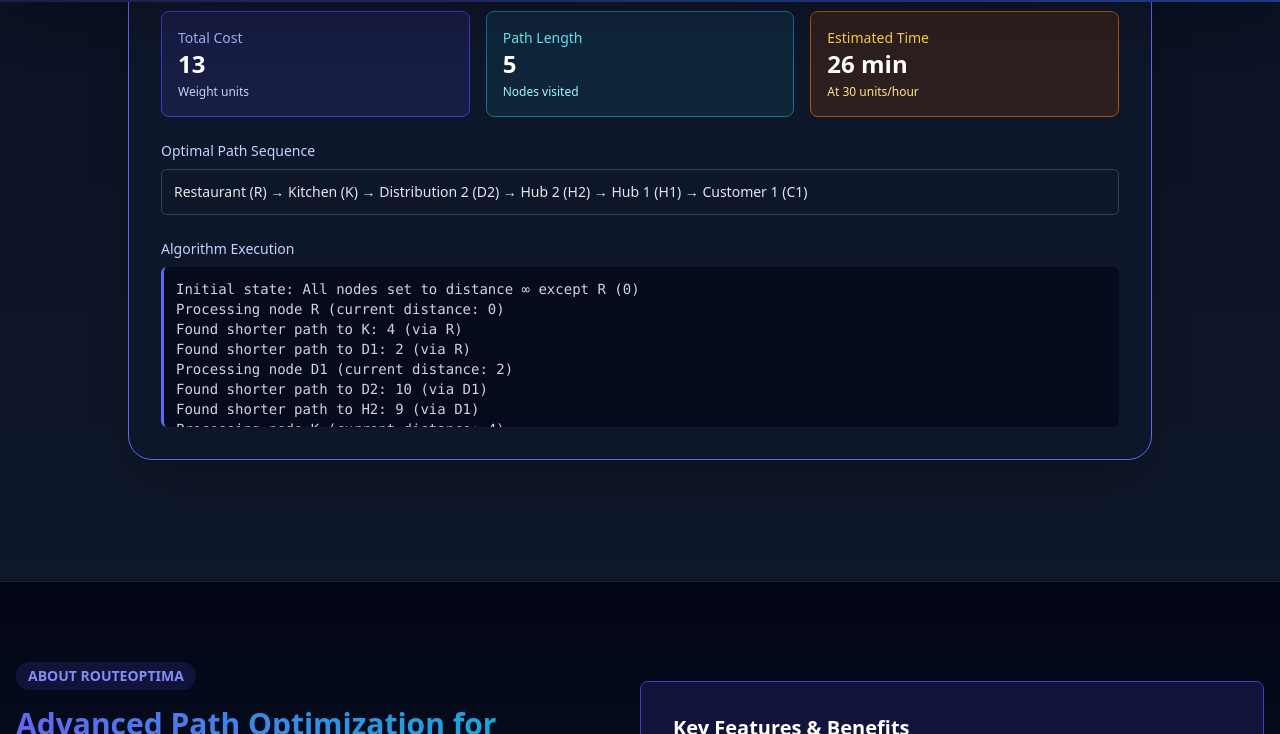
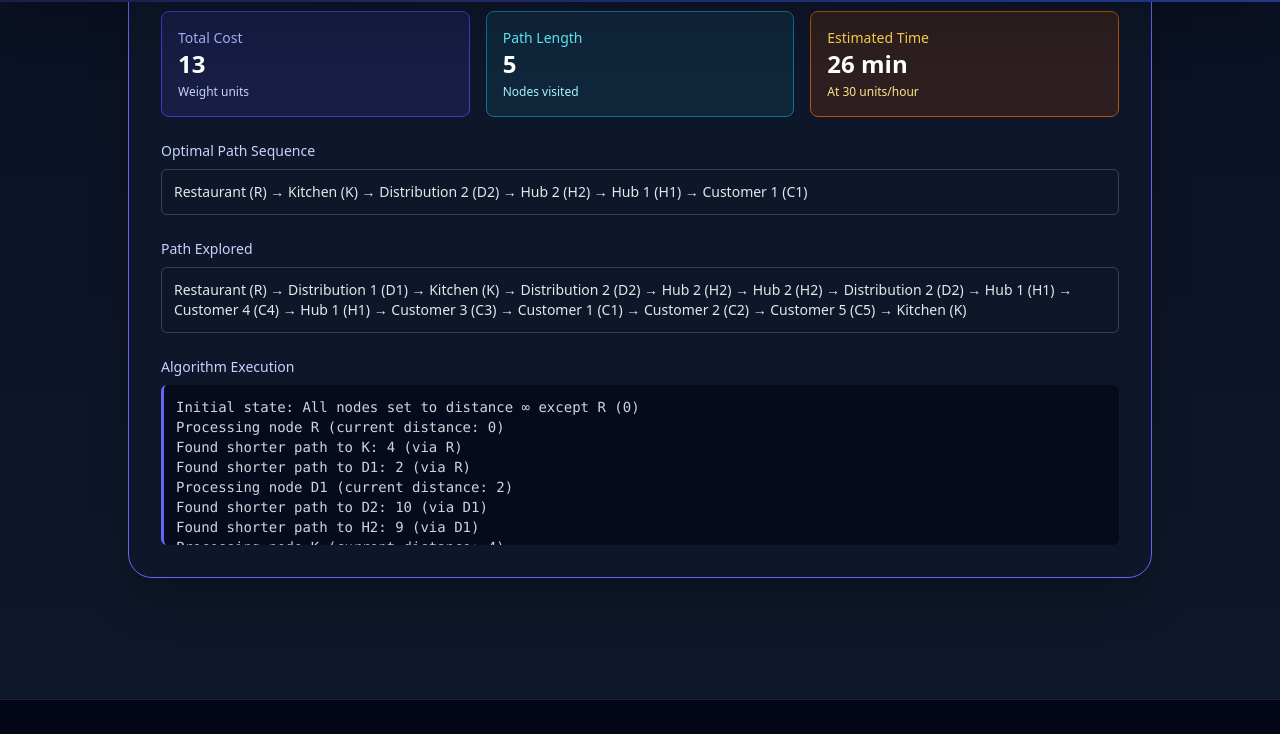
Before and after one commit to himanshuraj108/Food-Optimizer-Tool-using-HTML-CSS-JS, a plain HTML site: page index.html in a window 1280 px wide. Both pictures are taken after a click on the button "Calculate Optimal Path". Shown: the part 2493-3227 px from the top of the page. Drawn offline with nearby package versions, Linux system fonts and the light colour scheme.

Commit message:
Update index.html

```diff
--- a/index.html
+++ b/index.html
@@ -406,6 +406,12 @@
                             No path calculated yet
                         </div>
                     </div>
+                    <div class="mb-6">
+                        <div class="text-sm font-medium text-indigo-200 mb-2">Path Explored</div>
+                        <div id="path-explored" class="bg-slate-900/50 p-3 rounded-md text-sm text-gray-200 border border-slate-700">
+                            No nodes explored yet
+                        </div>
+                    </div>
                     <div>
                         <div class="text-sm font-medium text-indigo-200 mb-2">Algorithm Execution</div>
                         <div id="algorithm-steps" class="algorithm-steps p-3 rounded-md text-sm text-gray-300 overflow-auto max-h-40">
@@ -812,6 +818,8 @@
                 resultsDiv.classList.add('hidden');
                 clearHighlights();
                 algorithmStepsDiv.innerHTML = '';
+                const pathExploredDiv = document.getElementById('path-explored');
+                pathExploredDiv.textContent = 'No nodes explored yet';
 
                 // Create adjacency list for Dijkstra's algorithm
                 const adjacencyList = {};
@@ -824,8 +832,8 @@
                     adjacencyList[edge.to].push({ node: edge.from, weight: edge.weight }); // Undirected graph
                 });
 
-                // Run Dijkstra's algorithm with step logging
-                const { distances, previous, steps } = dijkstraWithSteps(adjacencyList, startId);
+                // Run Dijkstra's algorithm with step logging and explored nodes
+                const { distances, previous, steps, explored } = dijkstraWithSteps(adjacencyList, startId);
 
                 // Display algorithm steps
                 steps.forEach(step => {
@@ -833,6 +841,13 @@
                     stepDiv.textContent = step;
                     algorithmStepsDiv.appendChild(stepDiv);
                 });
+
+                // Display explored nodes
+                if (explored && explored.length > 0) {
+                    pathExploredDiv.textContent = explored.map(id => graph.nodes[id].name + ` (${id})`).join(' → ');
+                } else {
+                    pathExploredDiv.textContent = 'No nodes explored yet';
+                }
 
                 // Reconstruct path
                 const path = [];
@@ -869,6 +884,7 @@
                 const previous = {};
                 const steps = [];
                 const nodes = new PriorityQueue();
+                const explored = [];
 
                 // Initialize distances
                 Object.keys(graph).forEach(node => {
@@ -882,6 +898,7 @@
                 while (!nodes.isEmpty()) {
                     const smallest = nodes.dequeue();
                     steps.push(`\nProcessing node ${smallest.val} (current distance: ${smallest.priority})`);
+                    explored.push(smallest.val);
 
                     if (smallest.priority === Infinity) {
                         steps.push('No more reachable nodes, stopping algorithm');
@@ -900,7 +917,7 @@
                     }
                 }
 
-                return { distances, previous, steps };
+                return { distances, previous, steps, explored };
             }
 
             function visualizePath(path) {
```
